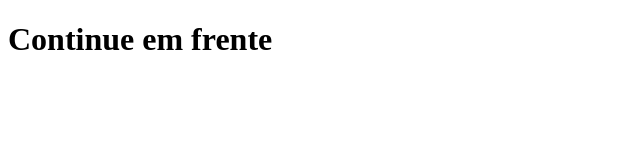
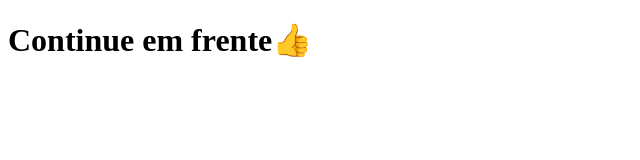
Before and after one commit to Miguel-Gadelha-Cavalcante/https---github.com-Miguel-Gadelha-Cavalcante-TabNewsDemo.com.br, a Next.js app: page / in a window 1280 px wide. Shown: the top 160 px of the page, without its empty margins (0-640 px from the left). Built offline with nearby package versions, Linux system fonts and the light colour scheme.

Commit message:
meu pai amado

```diff
--- a/pages/index.js
+++ b/pages/index.js
@@ -1,5 +1,5 @@
 function Home () {
-    return <h1>Continue em frente</h1>
+    return <h1>Continue em frente👍</h1>
 }
 
 export default Home;
```
